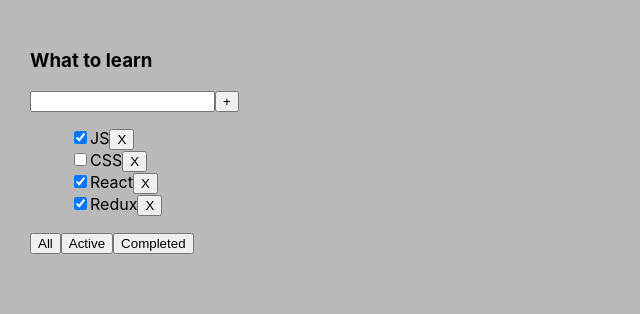
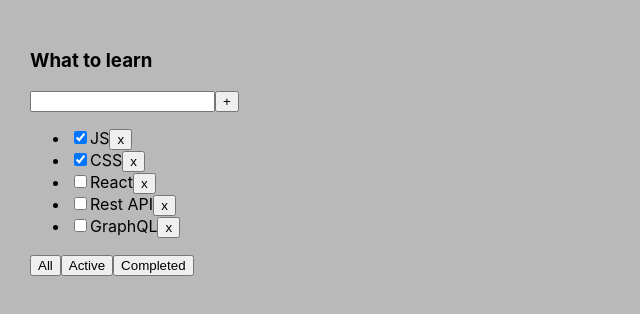
Before and after one commit to SlavaShensev/Todo_TS, a React (Create React App) app: page / in a window 1280 px wide. Shown: the top 314 px of the page, without its empty margins (0-640 px from the left). Built offline with nearby package versions, Linux system fonts and the light colour scheme.

Commit message:
'todo-list_done-2_lesson'

```diff
--- a/src/App.tsx
+++ b/src/App.tsx
@@ -1,39 +1,33 @@
 import React, {useState} from 'react';
 import './App.css';
 import TodoList from './TodoList'
+
+export type FilterValuesType = 'all' | 'active' | 'completed'
 
 export type TaskType = {
     id: number
     title: string
     isDone: boolean
 }
-export type filterValuesType = 'all' | 'active' | 'completed'
 
 function App() {
-    const array = useState<Array<TaskType>>([
+    let [tasks, setTasks] = useState([
         {id: 1, title: 'JS', isDone: true},
-        {id: 2, title: 'CSS', isDone: false},
-        {id: 3, title: 'React', isDone: true},
-        {id: 4, title: 'Redux', isDone: true}
+        {id: 2, title: 'CSS', isDone: true},
+        {id: 3, title: 'React', isDone: false},
+        {id: 4, title: 'Rest API', isDone: false},
+        {id: 5, title: 'GraphQL', isDone: false},
     ])
 
-    // const tasks = array[0]
-    // const setTasks = array[1]
-
-    const [tasks, setTasks] = array
-
-    const [filter, setFilter] = useState<filterValuesType>('all')
-
-    function removeTask(taskID: number) {
-        let newState = (tasks.filter(t => t.id !== taskID))
-        setTasks(newState)
+    function removeTask(id: number) {
+        let filteredTasks = tasks.filter(t => t.id != id)
+        setTasks(filteredTasks)
     }
 
-    function changeFilter(newFilterValue: filterValuesType) {
-        setFilter(newFilterValue)
-    }
+    let [filter, setFilter] = useState<FilterValuesType>('all')
 
     let tasksForTodoList = tasks
+
     if (filter === 'active') {
         tasksForTodoList = tasks.filter(t => t.isDone === false)
     }
@@ -42,6 +36,9 @@
         tasksForTodoList = tasks.filter(t => t.isDone === true)
     }
 
+    function changeFilter(value: FilterValuesType) {
+        setFilter(value)
+    }
 
     return (
         <div className='App'>
--- a/src/TodoList.tsx
+++ b/src/TodoList.tsx
@@ -1,31 +1,16 @@
 import React from "react";
-import {filterValuesType, TaskType} from "./App";
+import {FilterValuesType, TaskType} from "./App";
 
 type ListTypeProps = {
     title: string
     tasks: Array<TaskType>
-    removeTask: (taskID: number) => void
-    changeFilter: (newFilterValue: filterValuesType) => void
+    removeTask: (taskId: number) => void
+    changeFilter: (value: FilterValuesType) => void
 }
 
 function TodoList(props: ListTypeProps) {
-    const tasks = props.tasks.map(t => {
-        const removeTask = () => {
-            props.removeTask(t.id)
-        }
-        return (
-            <div key={'_key: ' + t.id}>
-                <input type={'checkbox'} checked={t.isDone}/>
-                <span>{t.title}</span>
-                <button onClick={removeTask}>
-                    X
-                </button>
-            </div>
-        )
-    })
-
     return (
-        <div className="TodoList">
+        <div className="List">
             <div>
                 <h3>{props.title}</h3>
                 <div>
@@ -33,21 +18,27 @@
                     <button>+</button>
                 </div>
                 <ul>
-                    {tasks}
+                    {
+                        props.tasks.map(t => <li key={t.id}>
+                            <input type={'checkbox'} checked={t.isDone}/>
+                            <span>{t.title}</span>
+                            <button onClick={() => {
+                                props.removeTask(t.id)
+                            }}>x
+                            </button>
+                        </li>)
+                    }
                 </ul>
                 <div>
                     <button onClick={() => {
                         props.changeFilter('all')
-                    }}>All
-                    </button>
+                    }}>All</button>
                     <button onClick={() => {
                         props.changeFilter('active')
-                    }}>Active
-                    </button>
+                    }}>Active</button>
                     <button onClick={() => {
                         props.changeFilter('completed')
-                    }}>Completed
-                    </button>
+                    }}>Completed</button>
                 </div>
             </div>
         </div>
```
